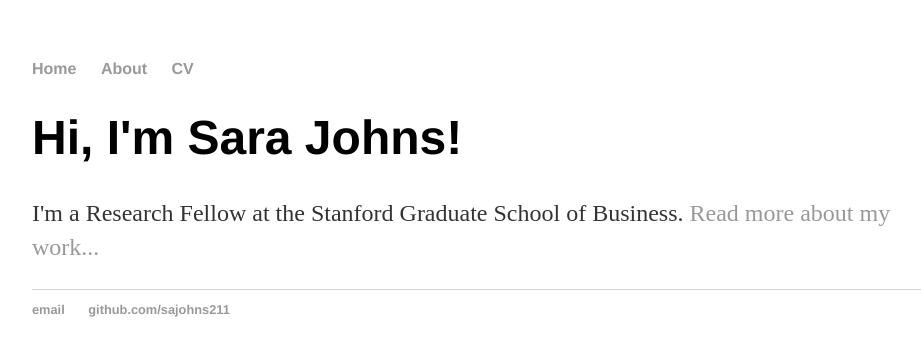
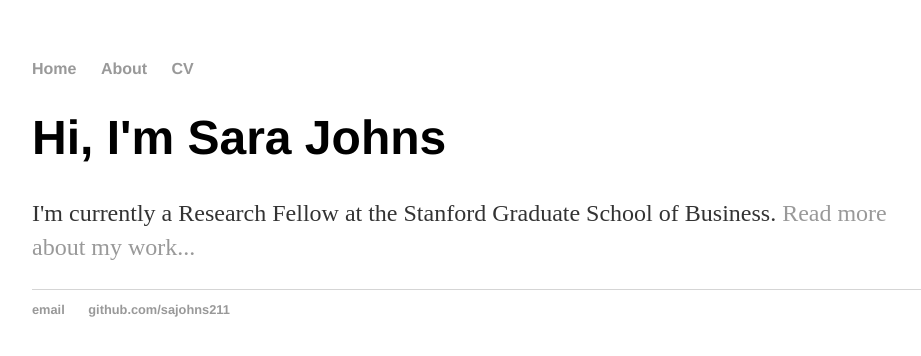
Before and after one commit to sajohns211/sajohns211.github.io, a Jekyll site: the page built from index.html, in a window 1280 px wide. Shown: the top 356 px of the page, without its empty margins (160-1081 px from the left). Built offline with Jekyll 4.4.1, drawn with Linux system fonts in a browser that asks for light colours.

Commit message:
Update index.html

```diff
--- a/index.html
+++ b/index.html
@@ -3,6 +3,6 @@ layout: default
 title: Sara Johns
 ---
 <div class="blurb">
-	<h1>Hi, I'm Sara Johns!</h1>
-	<p>I'm a Research Fellow at the Stanford Graduate School of Business. <a href="/about">Read more about my work...</a></p>
+	<h1>Hi, I'm Sara Johns</h1>
+	<p>I'm currently a Research Fellow at the Stanford Graduate School of Business. <a href="/about">Read more about my work...</a></p>
 </div><!-- /.blurb -->
```
